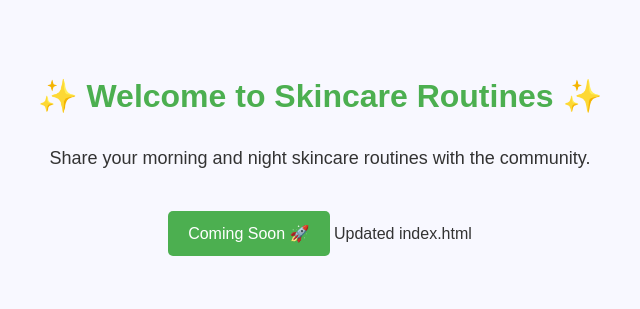
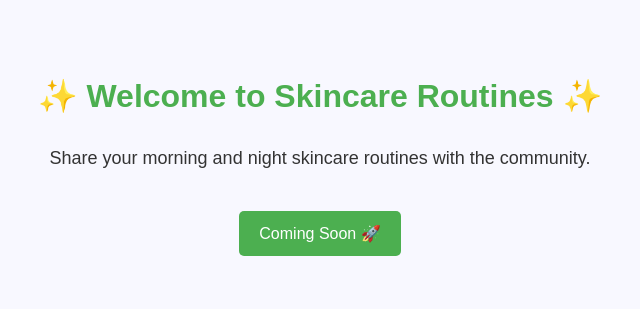
Before and after one commit to meganandangelina19-cloud/skincare-website, a plain HTML site: page index.html in a window 1280 px wide. Shown: the whole page, without its empty margins (320-960 px from the left). Drawn offline with Linux system fonts and the light colour scheme.

Commit message:
updated index.html

```diff
--- a/index.html
+++ b/index.html
@@ -39,4 +39,3 @@
     <a href="#" class="button">Coming Soon 🚀</a>
 </body>
 </html>
-Updated index.html
```
